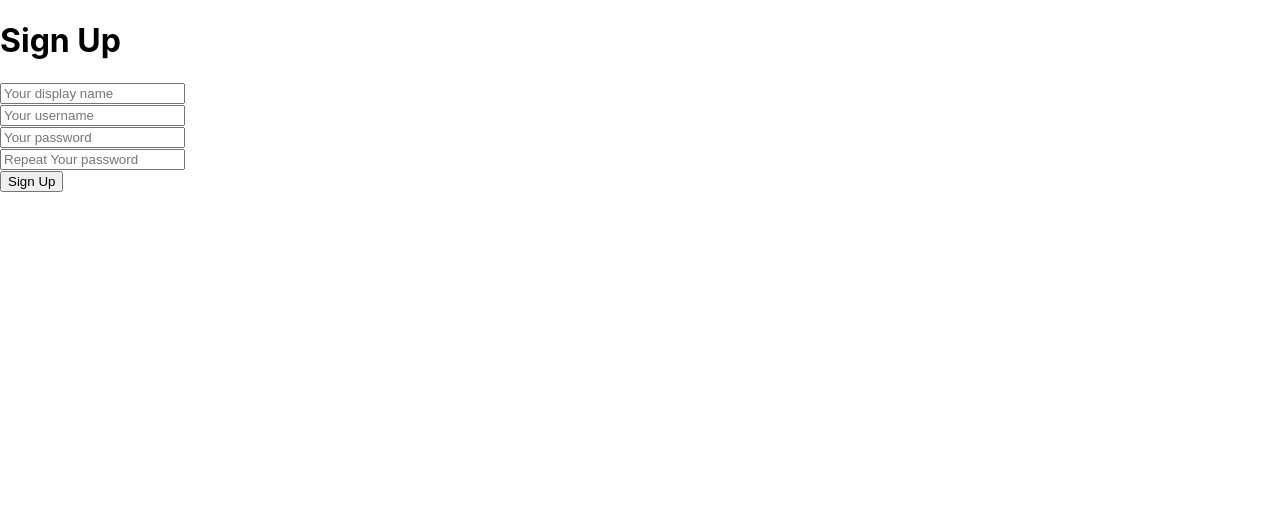
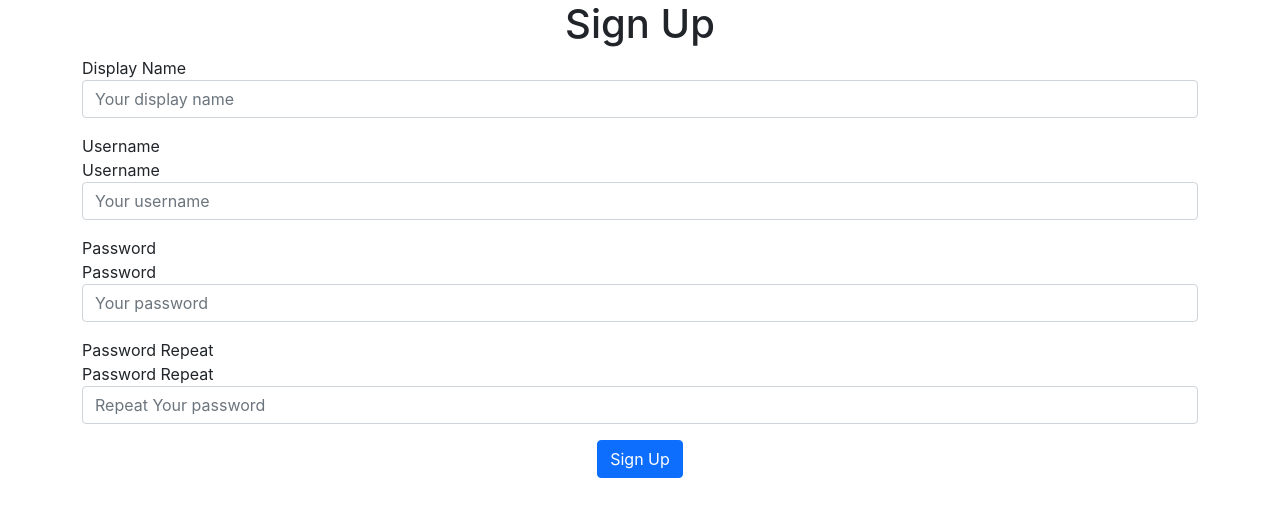
Before and after one commit to EddieSource/Roaster, a React (Create React App) app in the folder frontend/: page / in a window 1280 px wide. Shown: the top 516 px of the page. Built offline with nearby package versions, Linux system fonts and the light colour scheme.

Commit message:
add component Input

```diff
--- a/frontend/public/index.html
+++ b/frontend/public/index.html
@@ -24,6 +24,7 @@
       work correctly both with client-side routing and a non-root public URL.
       Learn how to configure a non-root public URL by running `npm run build`.
     -->
+    <link href="https://cdn.jsdelivr.net/npm/bootstrap@5.0.2/dist/css/bootstrap.min.css" rel="stylesheet" integrity="sha384-EVSTQN3/azprG1Anm3QDgpJLIm9Nao0Yz1ztcQTwFspd3yD65VohhpuuCOmLASjC" crossorigin="anonymous">
     <title>React App</title>
   </head>
   <body>
--- /dev/null
+++ b/frontend/src/components/Input.js
@@ -0,0 +1,24 @@
+import React from 'react'
+const Input = (props) => {
+    let inputClassName = "form-control"
+    if(props.hasError !== undefined){
+        inputClassName += props.hasError ? ' is-invalid' : ' is-valid'
+    }
+
+    return(
+        <div>
+            {props.label && <label>{props.label}</label>}
+            <input
+                className={inputClassName}
+                type={props.type || 'text'}
+                placeholder = {props.placeholder}
+                value = {props.value}
+                onChange={props.onChange}
+            />
+            {props.hasError && (<span className="invalid-feedback">{props.error}</span>)}
+
+        </div>
+    )
+}
+
+export default Input
--- a/frontend/src/pages/UserSignupPage.js
+++ b/frontend/src/pages/UserSignupPage.js
@@ -1,4 +1,5 @@
 import React, { useState } from 'react'
+import Input from '../components/Input'
 
 const UserSignupPage = ({
     actions = {
@@ -9,7 +10,7 @@ const UserSignupPage = ({
     const [name, setName] = useState('')
     const [username, setUsername] = useState('')
     const [password, setPassword] = useState('')
-    const [cpassword, setCpassword] = useState('')
+    const [passwordRepeat, setPasswordRepeat] = useState('')
     const [pendingApiCall, setPendingApiCall] = useState(false)
     const [errors, setErrors] = useState({})
 
@@ -35,47 +36,68 @@ const UserSignupPage = ({
     }
 
     return(
-        <div>
-            <h1>Sign Up</h1>
-            <div>
-                <input placeholder="Your display name"
-                value = {name}
-                onChange = {(input) => {
-                    setName(input.target.value)
-                }}/>
+        <div className="container">
+            <h1 className="text-center">Sign Up</h1>
+            <div className="col-12 mb-3">
+                <Input
+                    label = "Display Name"
+                    placeholder="Your display name"
+                    value = {name}
+                    onChange = {(input) => {setName(input.target.value)}}
+                    hasError={errors.displayName && true}
+                    error={errors.displayName}
+                />
             </div>
-            <div>
-                {errors.displayName}
-            </div>
-            <div>
-                <input placeholder="Your username"
-                value = {username}
-                onChange = {(input)=> {
-                    setUsername(input.target.value)
-                }}/>
+            <div className="col-12 mb-3">
+                <label>Username</label>
+                <Input
+                    label = "Username"
+                    placeholder="Your username"
+                    value = {username}
+                    onChange = {(input)=> {setUsername(input.target.value)}}
+                />
             </div>
             <div>
                 {errors.username}
             </div>
-            <div>
-                <input placeholder="Your password" type="password"
-                value = {password}
-                onChange = {(input)=> {
-                    setPassword(input.target.value)
-                }}/>
+            <div className="col-12 mb-3">
+                <label>Password</label>
+                <Input
+                    label="Password"
+                    placeholder="Your password"
+                    type="password"
+                    value = {password}
+                    onChange = {(input)=> {setPassword(input.target.value)}}
+                    hasError = {errors.password && true}
+                    error = {errors.password}
+                />
             </div>
             <div>
                 {errors.password}
             </div>
-            <div>
-                <input placeholder="Repeat Your password" type="password"
-                value = {cpassword}
-                onChange = {(input)=> {
-                    setCpassword(input.target.value)
-                }}/>
+            <div className="col-12 mb-3">
+                <label>Password Repeat</label>
+                <Input
+                    label="Password Repeat"
+                    placeholder="Repeat Your password"
+                    type="password"
+                    value = {passwordRepeat}
+                    onChange = {(input)=> {setPasswordRepeat(input.target.value)}}
+                    hasError={errors.passwordRepeat && true}
+                    error = {errors.passwordRepeat}
+                />
             </div>
-            <div>
-                <button onClick = {() => onClickSignup()} disabled={pendingApiCall}>Sign Up</button>
+            <div className = "text-center">
+                <button
+                    className="btn btn-primary"
+                    onClick = {() => onClickSignup()}
+                    disabled={pendingApiCall}
+                >
+                    {pendingApiCall && (<div className="spinner-border text-light spinner-border-sm mr-sm-1">
+                        <span className="sr-only">Loading</span>
+                    </div>)}
+                    Sign Up
+                </button>
             </div>
         </div>
     )
```
Also changed, not shown: 2 other files (tests, documents, lock files or other folders).
